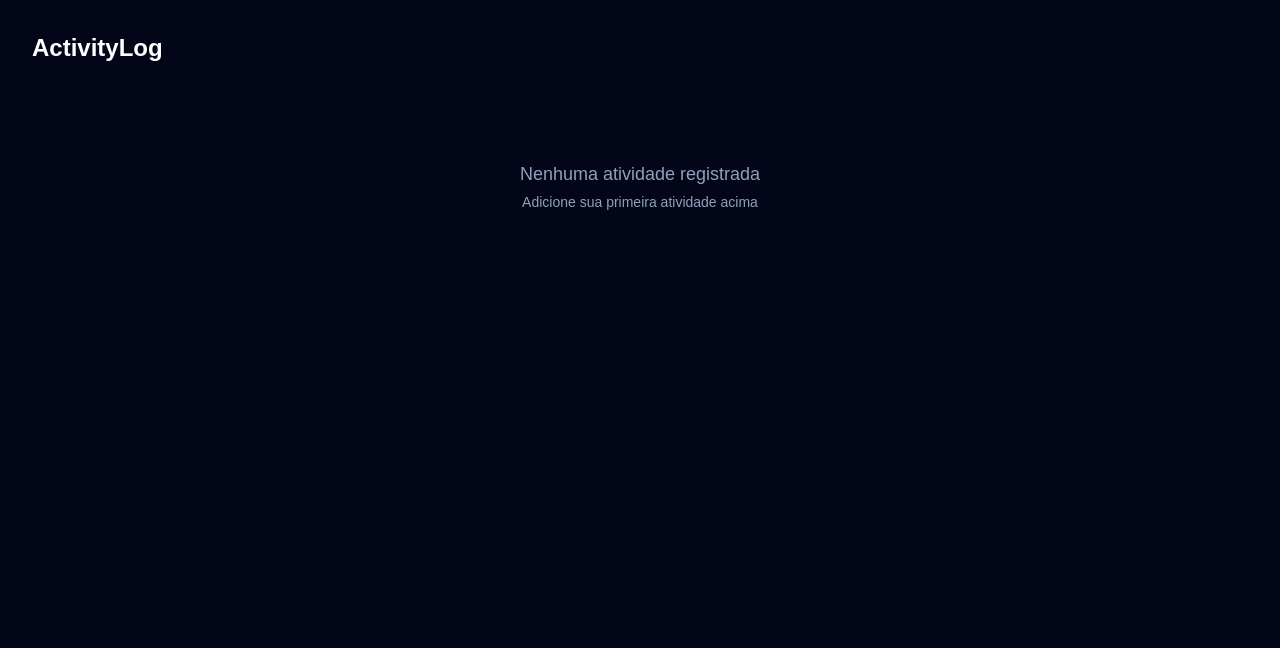
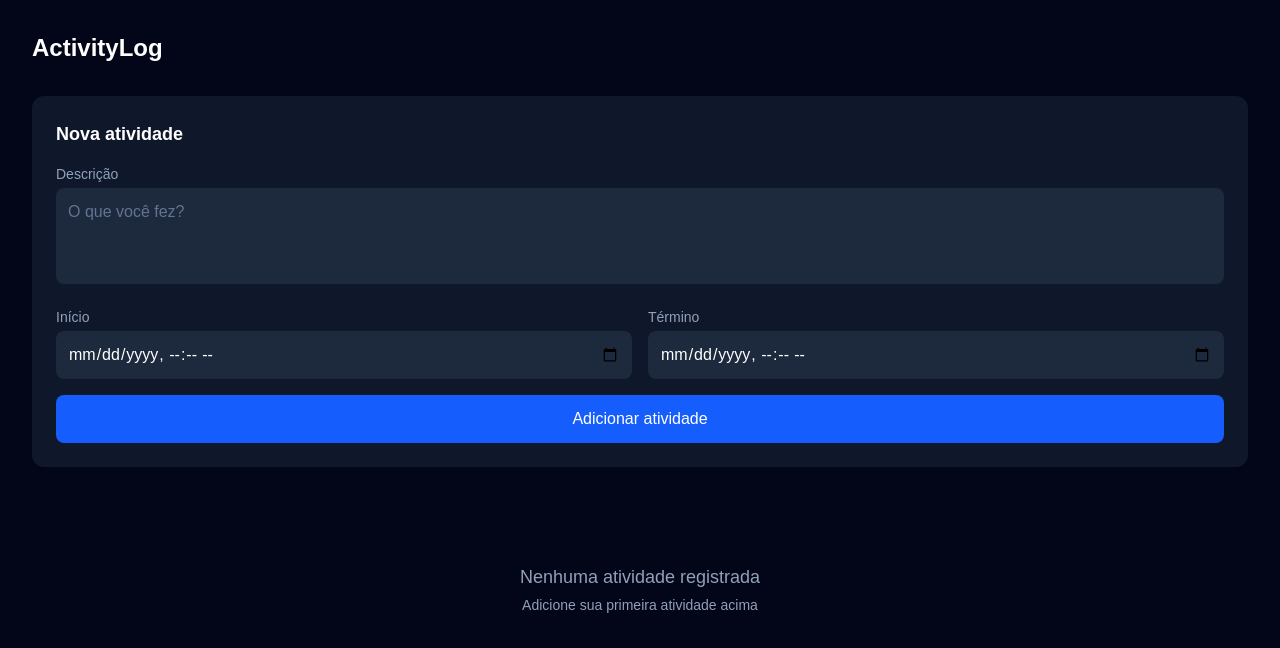
Before and after one commit to sdrashen/activity-log2, a Next.js app: page / in a window 1280 px wide. Shown: the top 648 px of the page. Built offline with nearby package versions, Linux system fonts and the light colour scheme.

Commit message:
feat: add ActivityForm component

```diff
--- a/app/page.tsx
+++ b/app/page.tsx
@@ -1,9 +1,10 @@
 import EmptyState from "@/components/EmptyState";
-
+import ActiviyForm from "@/components/ActivityForm";
 export default function Home() {
   return (
     <main className="min-h-screen bg-slate-950 text-white p-8">
       <h1 className="text-2xl font-bold mb-8">ActivityLog</h1>
+      <ActiviyForm />
       <EmptyState />
     </main>
   );
--- /dev/null
+++ b/components/ActivityForm.tsx
@@ -0,0 +1,45 @@
+export default function ActivityFrom() {
+  return(
+    <div className="bg-slate-900 rounded-xl p-6 mb-8">
+      <h2 className="text-lg font-semibold mb-4">Nova atividade</h2>
+
+      <div className="flex flex-col gap-4">
+        <div>
+          <label className="text-sm text-slate-400 mb-1 block">
+            Descrição
+          </label>
+          <textarea
+            className="w-full bg-slate-800 rounded-lg p-3 text-white placeholder:text-slate-500 resize-none"
+            placeholder="O que você fez?"
+            rows={3}
+          />
+        </div>
+
+        <div className="grid grid-cols-2 gap-4">
+          <div>
+            <label className="text-sm text-slate-400 mb-1 block">
+              Início
+            </label>
+            <input
+              type="datetime-local"
+              className="w-full bg-slate-800 rounded-lg p-3 text-white"
+            />
+          </div>
+          <div>
+            <label className="text-sm text-slate-400 mb-1 block">
+              Término
+            </label>
+            <input
+              type="datetime-local"
+              className="w-full bg-slate-800 rounded-lg p-3 text-white"
+            />
+          </div>
+        </div>
+
+        <button className="bg-blue-600 hover:bg-blue-700 text-white font-medium py-3 rounded-lg transition-colors">
+          Adicionar atividade
+        </button>
+      </div>
+    </div>
+  );
+}
```
